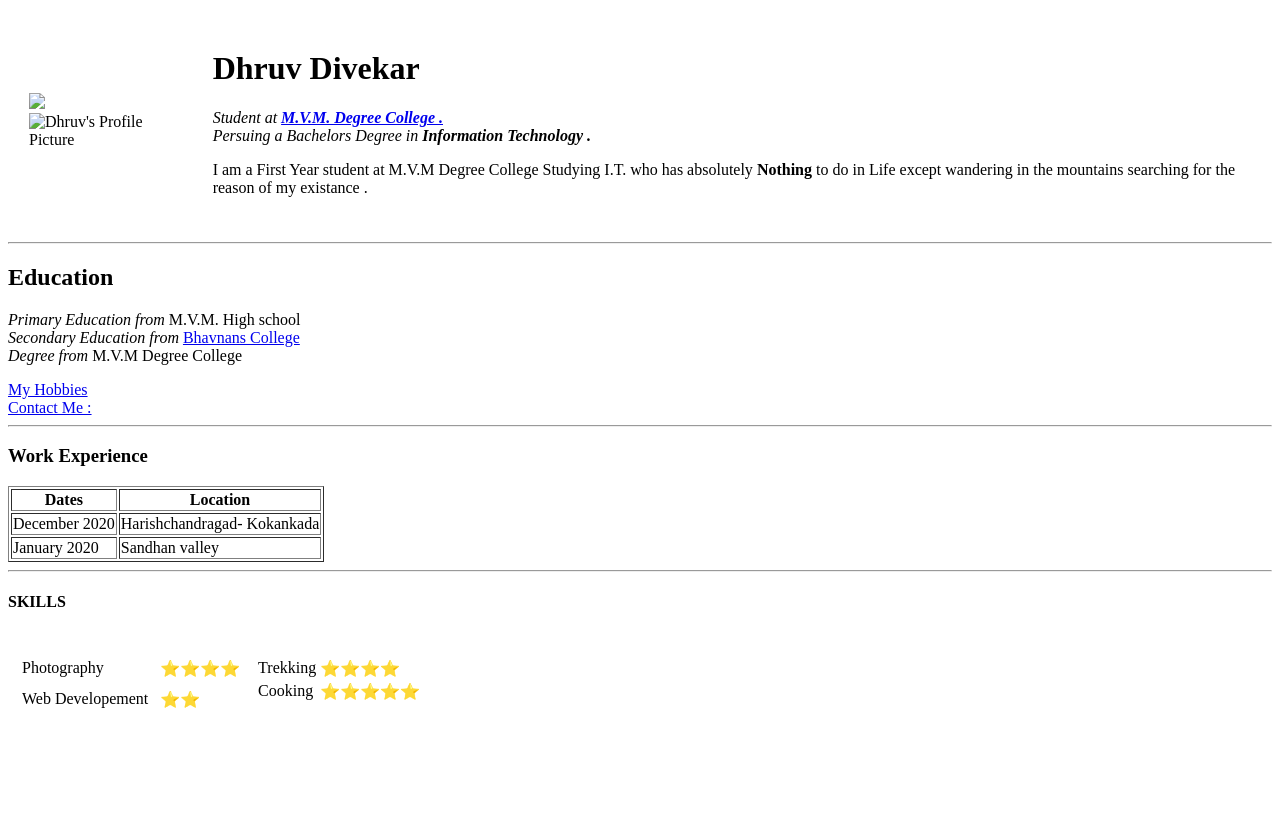
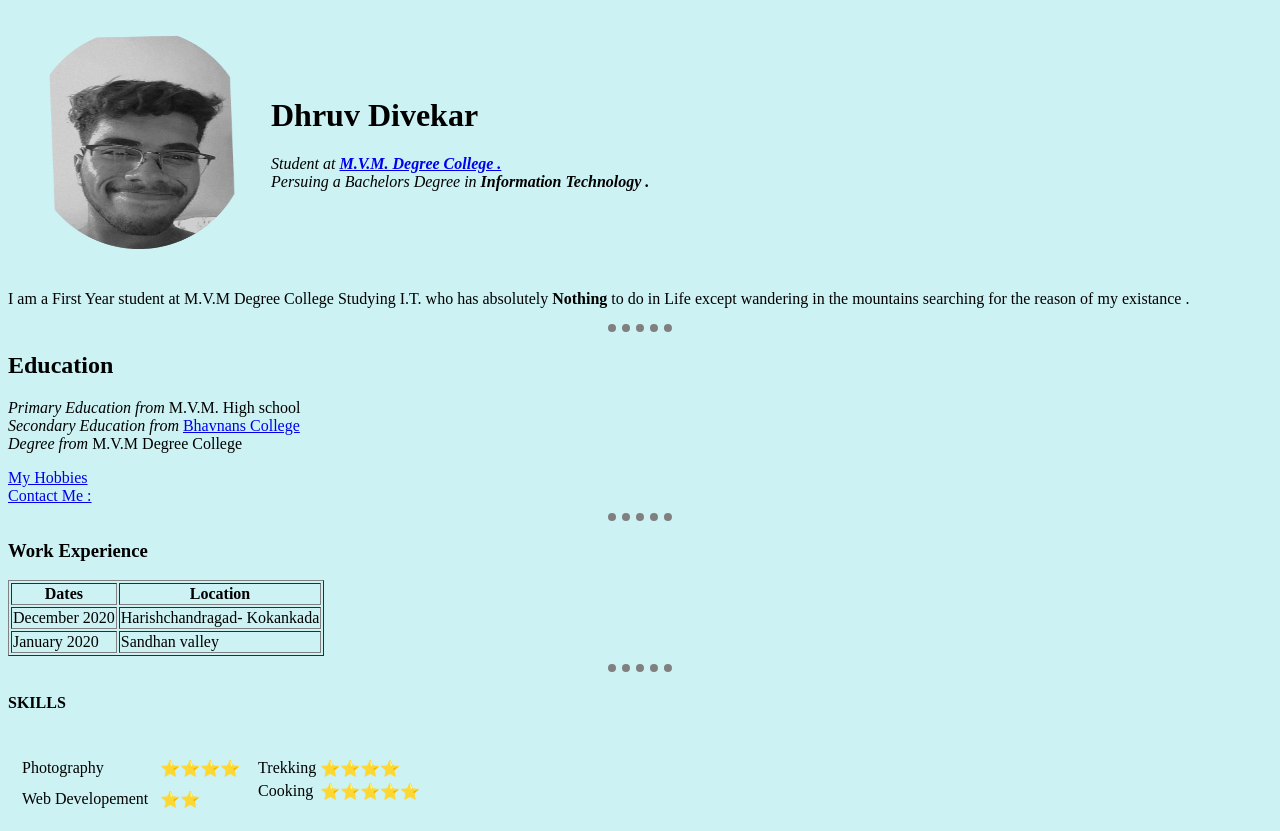
Before and after one commit to DhruvDivekar/myCV, a plain HTML site: page index.html in a window 1280 px wide. Before the commit the page ends 800 px from the top, so only its background shows below. Drawn offline with Linux system fonts and the light colour scheme.

Commit message:
background and hr edit

```diff
--- a/index.html
+++ b/index.html
@@ -6,21 +6,46 @@
   <title> Dhruv's Personal Site </title>
 </head>
 
-<body>
-  <table cellspacing ="20">
-    <td><img src="<a href=" https://ibb.co/vcYBRm9"><img src="" alt=" Dhruv's Profile Picture"></td>
-    <td><h1> Dhruv Divekar </h1>
-    <p>
-      <em> Student at <strong><a href="http://www.mvmeducation.com/degreeCollege/">M.V.M. Degree College .</a></strong></em>
+
+<style>
+
+hr{
+/*background-color: white;*/
+
+border-color: grey;
+border-style:  none;
+border-top-style: dotted;
+border-width: 8px;
+height: 0PX;
+ width: 5%;
+}
+
+img{
+height : 220px;
+width: 220px;
+
+
+}
+
+</style>
+
+<body style= "background-color : #ccf2f4";>
+
+ <table cellspacing="20">
+   <tr>
+     <td><img src="images/IMG_20210310_210600_851.png" height="50p%" width="40%" alt="Dhruv's Profile Picture"></td>
+
+
+      <td><h1> Dhruv Divekar </h1><p><em> Student at <strong><a href=" http://www.mvmeducation.com/degreeCollege/">M.V.M. Degree College .</a></strong></em>
         <br />
         <em> Persuing a Bachelors Degree in <strong>Information Technology .</strong></em>
-      <br />
+        <br /></p>
+      </td>
 
+</table>
     <p>I am a First Year student at M.V.M Degree College Studying I.T. who has absolutely <strong> Nothing </strong>
       to do in Life except wandering in the mountains searching for the reason of my existance .
-    </p></td>
-  </table>
-
+    </p>
 
     <hr />
     <h2> Education </h2>
@@ -32,10 +57,10 @@
     <hr />
     <h3>Work Experience</h3>
 
-  <table cellspacing ="10">
+    <table cellspacing="10">
 
 
-  <table border="1">
+      <table border ="1">
 
         <thead>
           <tr>
@@ -70,7 +95,7 @@
       <table>
         <tr>
           <td>
-      <table cellspacing ="10">
+            <table cellspacing="10">
 
               <th>
 
@@ -126,6 +151,9 @@
         </tr>
       </table>
 
+  </table>
+</body>
+
 
 
 
```
Also changed, not shown: images/IMG_20210310_210600_851.png (added), 1 other file. Lines whose indentation alone changed are shown as unchanged.
